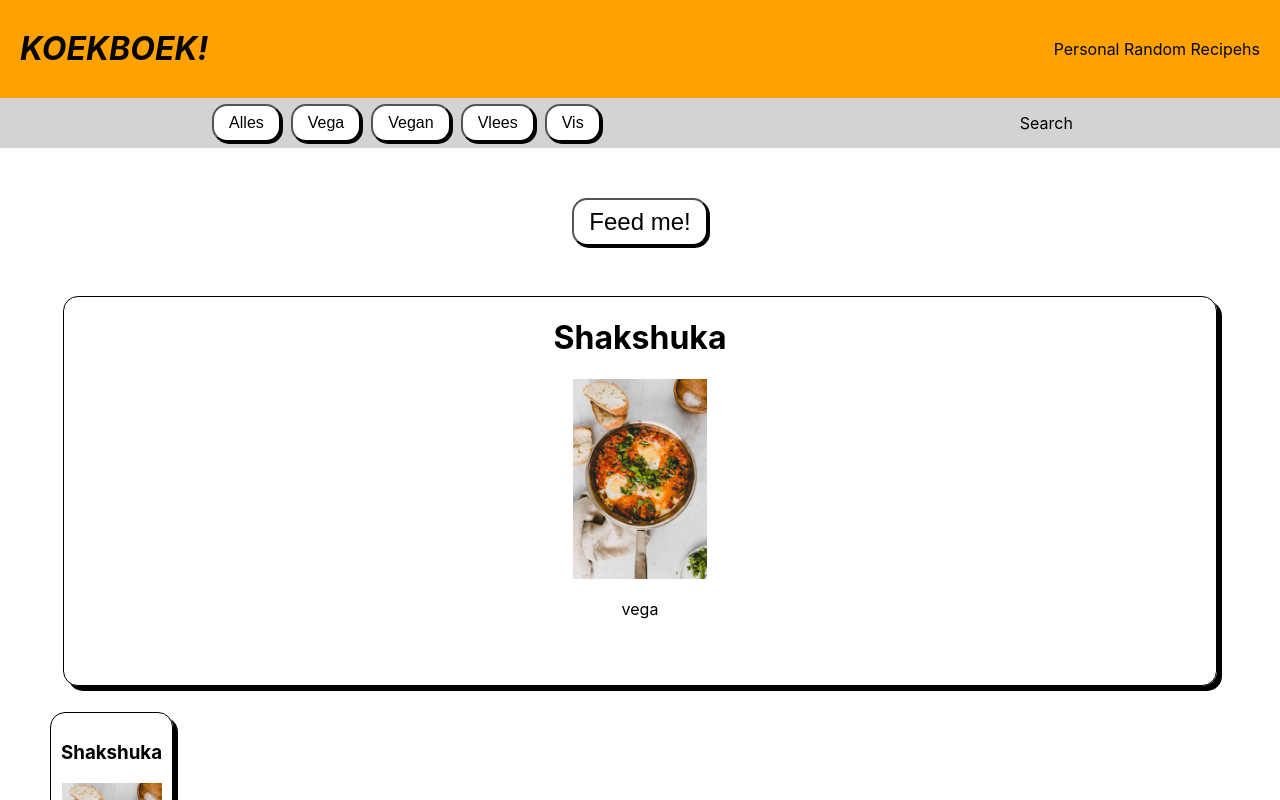
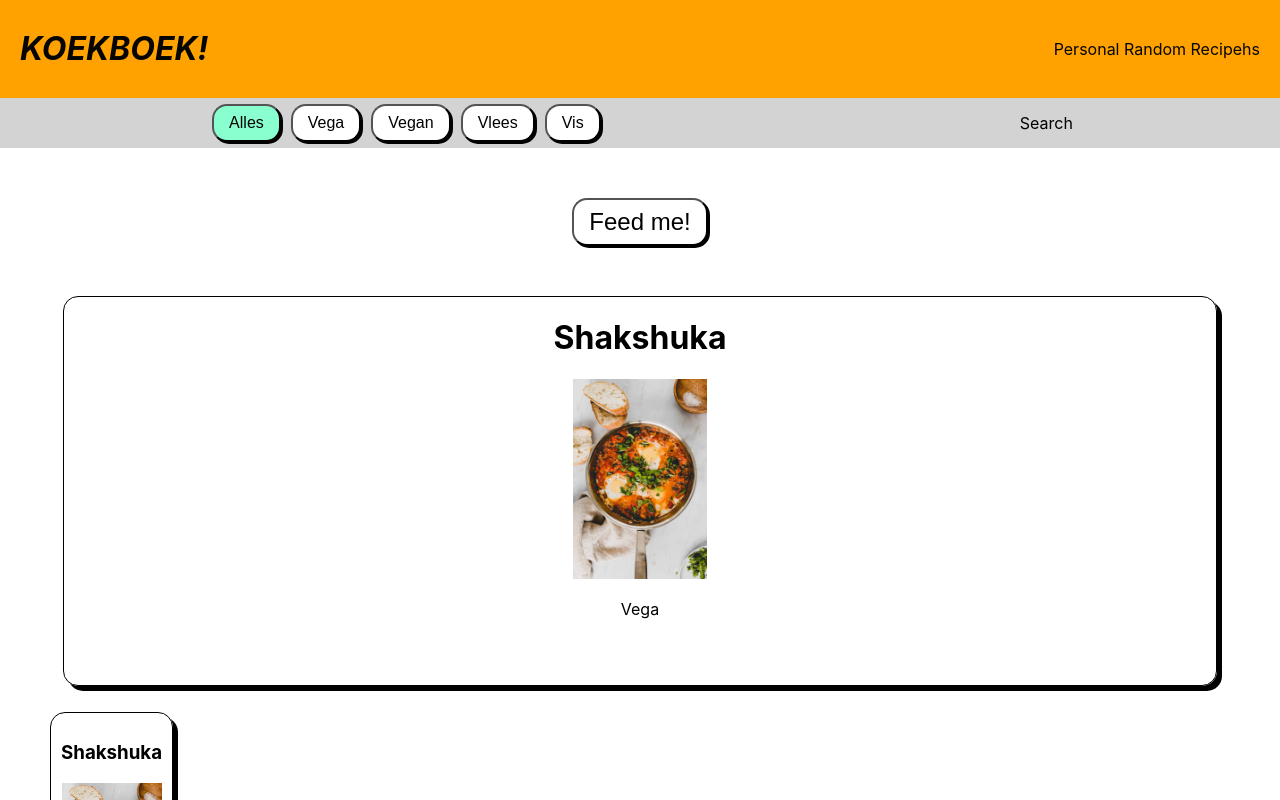
Before and after one commit to arejasverduras/KookBoek-React, a React (Create React App) app: page / in a window 1280 px wide. Both pictures are taken after a click on the button "Alles". Shown: the top 800 px of the page. Built offline with nearby package versions, Linux system fonts and the light colour scheme.

Commit message:
colorize active voorkeur button using conditional classnames. generate buttons from a list of voorkeur values

```diff
--- a/src/App.css
+++ b/src/App.css
@@ -58,3 +58,7 @@ button:active {
   margin: 0px 5px;
   font-size: 1em;
 }
+
+.voorkeur.active {
+  background-color: rgb(137, 255, 208);
+}
--- a/src/components/Recipehs/RecipehHeader/Filters/Filters.tsx
+++ b/src/components/Recipehs/RecipehHeader/Filters/Filters.tsx
@@ -1,23 +1,27 @@
 import React from "react";
-import { useAppDispatch } from "../../../../app/hooks";
-import { setFilter } from "../../recipehSlice";
+import { useAppDispatch, useAppSelector } from "../../../../app/hooks";
+import { setFilter, selectFilter } from "../../recipehSlice";
 
 export const Filters = () => {
     const dispatch = useAppDispatch();
+    const filter = useAppSelector(selectFilter);
 
     const toggleFilter = ({target}:any) => {
         dispatch(setFilter(target.value))
     }
 
+    const voorkeurOptions = ["Alles", "Vega", "Vegan", "Vlees", "Vis"];
+
+    const voorkeurButtons = voorkeurOptions.map(voorkeur =>
+        <button className={voorkeur === filter? "voorkeur active": "voorkeur"}
+                onClick={toggleFilter}
+                value={voorkeur}>{voorkeur}
+        </button>
+        )
+
     return (
         <div className="Filters">
-            <button className="voorkeur" onClick={toggleFilter} value="alles">Alles</button>
-            <button className="voorkeur" onClick={toggleFilter} value="vega">Vega</button>
-            <button className="voorkeur" onClick={toggleFilter} value="vegan">Vegan</button>
-            <button className="voorkeur" onClick={toggleFilter} value="vlees">Vlees</button>
-            <button className="voorkeur" onClick={toggleFilter} value="vis">Vis</button>
+            {voorkeurButtons}
         </div>
     )
 };
-
-// value === filter? className="active voorkeur": voorkeur;
--- a/src/components/Recipehs/recipehSlice.tsx
+++ b/src/components/Recipehs/recipehSlice.tsx
@@ -17,7 +17,7 @@ const initialState: RecipehsState = {
     filteredRecipehs: userRecipehBook,
     currentRecipeh: null,
     visitedRecipehs: [],
-    filter: null,
+    filter: "Alles"
     // searchTerm: ""
 }
 
@@ -54,7 +54,7 @@ export const recipehSlice = createSlice({
         setFilter: (state, action) => {
             let voorkeur:string = action.payload;
             state.filter = voorkeur;
-            if (state.filter === "alles"){
+            if (state.filter === "Alles"){
                 state.filteredRecipehs = state.allRecipehs.filter(recipeh => recipeh.voorkeur);
             } else {
                 state.filteredRecipehs = state.allRecipehs.filter(recipeh => recipeh.voorkeur === state.filter);
@@ -74,5 +74,6 @@ export const { randomRecipeh, addToVisited, setCurrentRecipeh, setFilter} = reci
 export const selectCurrentRecipeh = (state: RootState) => state.recipehs.currentRecipeh;
 export const selectVisitedRecipehs = (state: RootState) => state.recipehs.visitedRecipehs;
 export const selectAllRecipehs = (state: RootState) => state.recipehs.allRecipehs;
+export const selectFilter = (state: RootState) => state.recipehs.filter;
 
 export default recipehSlice.reducer;
--- a/src/database.tsx
+++ b/src/database.tsx
@@ -26,7 +26,7 @@
       id: 1,
       naam: 'Paddenstoelen Pasta',
       ingredienten: ['pasta','paddenstoelen','citroen', 'creme fraiche', ],
-      voorkeur: 'vega',
+      voorkeur: 'Vega',
       kooktijd: 15,
       categorie: 'pasta',
       picture: "/images/pasta-paddenstoelen.jpg",
@@ -36,7 +36,7 @@
       id: 2,
       naam: 'Frisse Salade',
       ingredienten: ['sla', 'tomaat', 'avocado'],
-      voorkeur: 'vegan',
+      voorkeur: 'Vegan',
       kooktijd: 10,
       categorie: 'salade',
       picture: null
@@ -45,7 +45,7 @@
       id: 3,
       naam: 'Shakshuka',
       ingredienten: ['rode punt paprika', 'ei', 'ui', '2 pakjes tomatenblokje','wortel','koriander', 'naanbrood', 'aioli'],
-      voorkeur: 'vega',
+      voorkeur: 'Vega',
       kooktijd: 20,
       categorie: 'exotisch',
       picture: "./images/Shakshuka.jpg"
@@ -55,7 +55,7 @@
       id: 4,
       naam: 'Omnia Groente met Kip',
       ingredienten: ['Zoete Aardappel','Broccoli','Kip','Knoflook','Olijfolie','Peper en Zout'],
-      voorkeur: 'vlees',
+      voorkeur: 'Vlees',
       kooktijd: 60,
       categorie: 'oven',
       picture: null,
@@ -65,7 +65,7 @@
       id: 5,
       naam: 'Zalm Broccoli Pasta',
       ingredienten: ['Zalmsnippers', 'Brocolli', 'Ui', 'Knoflook', 'Slagroom', 'Italiaanse Kruiden', 'Pasta'],
-      voorkeur: 'vis',
+      voorkeur: 'Vis',
       kooktijd: 15,
       categorie: 'pasta',
       picture: null,
```
